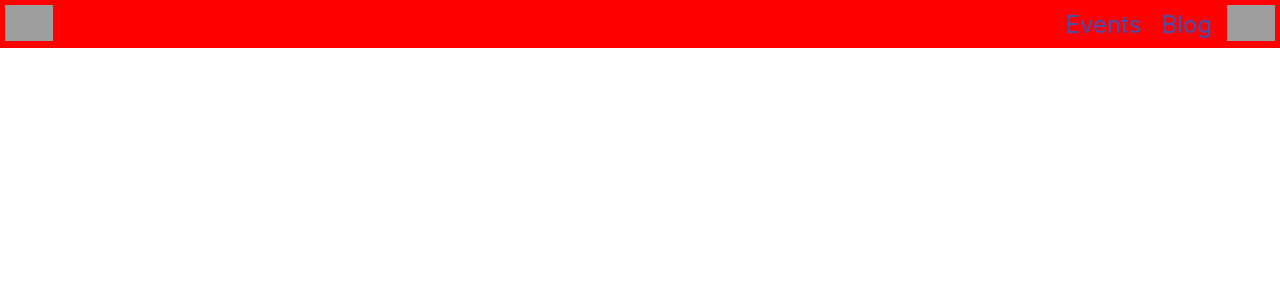
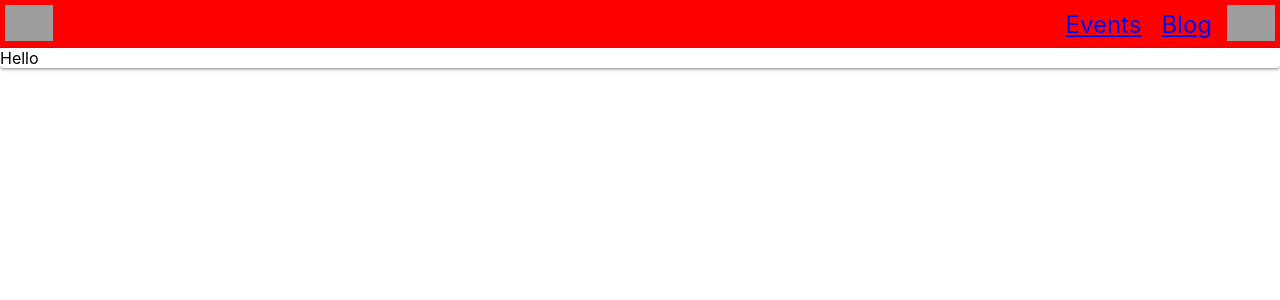
Before and after one commit to HustleScript/website, a React (Create React App) app in the folder client/: page /events in a window 1280 px wide. Shown: the top 300 px of the page. Built offline with nearby package versions, Linux system fonts and the light colour scheme; grey boxes are pictures that could not be loaded.

Commit message:
events navigation

```diff
--- a/client/src/components/globalHeader.jsx
+++ b/client/src/components/globalHeader.jsx
@@ -1,5 +1,6 @@
 import React, { Component } from 'react';
-import { withStyles, Link } from '@material-ui/core';
+import { withStyles } from '@material-ui/core';
+import { Link } from 'react-router-dom';
 
 import Logo from './logo';
 
--- a/client/src/components/publicContainer.jsx
+++ b/client/src/components/publicContainer.jsx
@@ -1,7 +1,9 @@
 import React, { Component } from 'react';
+import { BrowserRouter as Router, Route } from 'react-router-dom';
 import { withStyles } from '@material-ui/core/styles';
 
 import GlobalHeader from './globalHeader';
+import Events from '../views/events';
 
 const styles = {
 
@@ -17,9 +19,14 @@ class PublicContainer extends Component {
 
     render() {
         return (
-            <div>
-                <GlobalHeader />
-            </div>
+            <Router>
+                <div>
+                    <GlobalHeader />
+                    {/* <Route exact path="/" component={Home} /> */}
+                    <Route path="/events" component={Events} />
+                    {/* <Route path="/topics" component={Topics} /> */}
+                </div>
+            </Router>
         );
     }
 }
--- a/client/src/views/events/index.jsx
+++ b/client/src/views/events/index.jsx
@@ -1,5 +1,5 @@
 import React, { Component } from 'react';
-import { withStyles } from '@material-ui/core';
+import { withStyles, Paper } from '@material-ui/core';
 
 const styles = {
     body: {
@@ -20,7 +20,11 @@ class Events extends Component {
 
         return (
             <div className={classes.body}>
-                Hello
+                <Paper>
+                    <div>
+                        Hello
+                    </div>
+                </Paper>
             </div>
         );
     }
```
